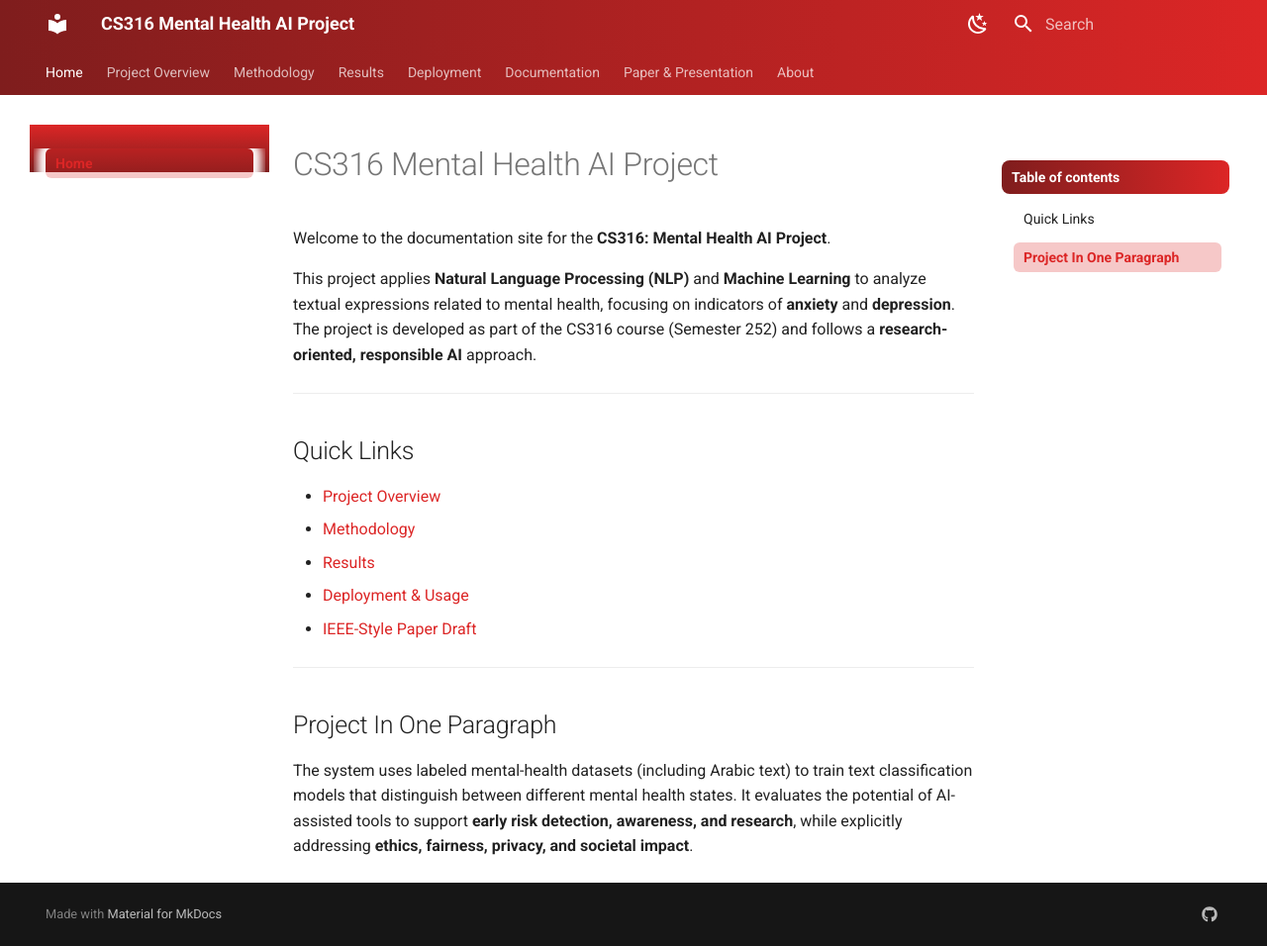
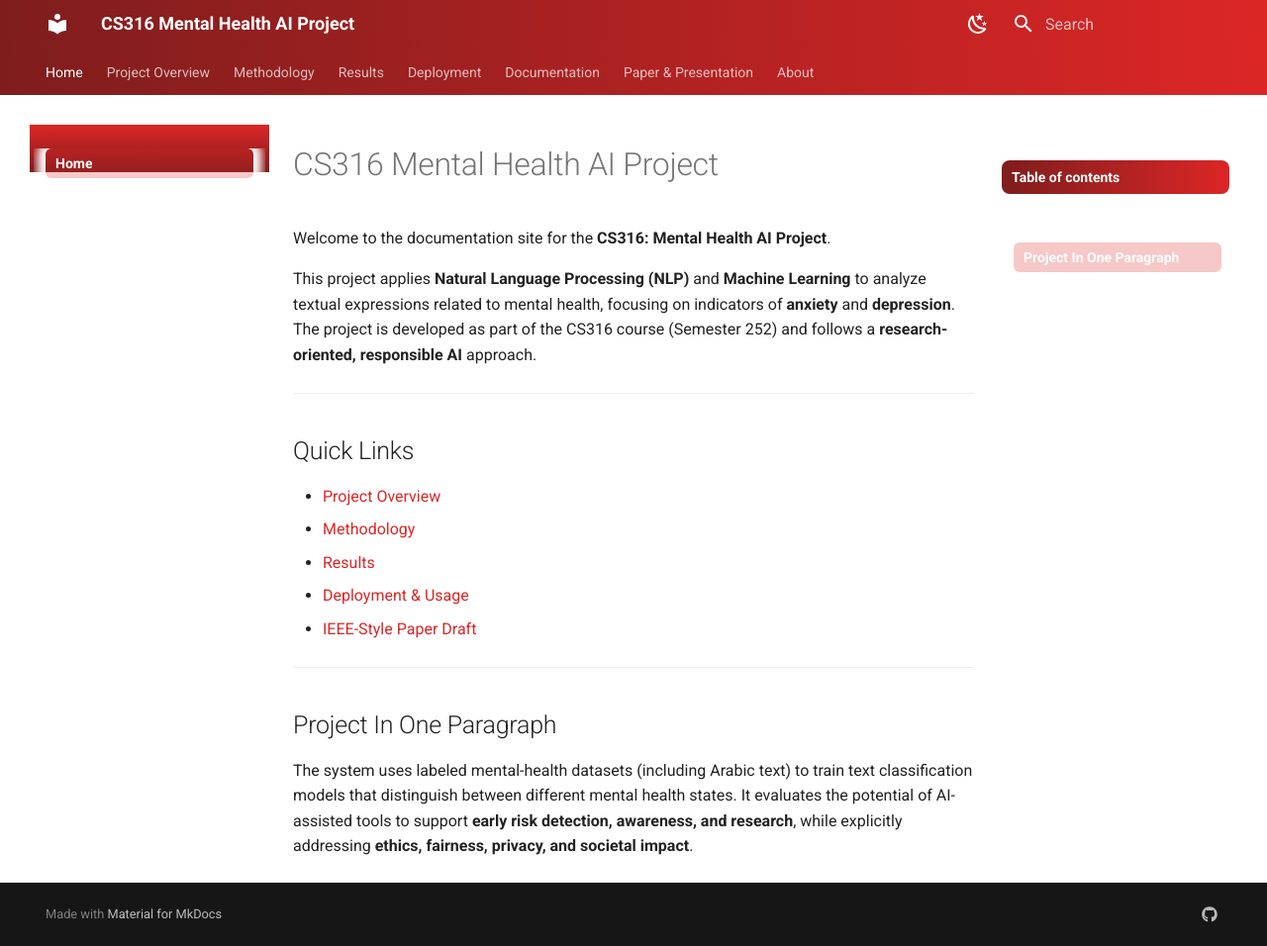
Before and after one commit to LayanAlnasser/CS316-Mental-Health-AI-Project, an MkDocs documentation site: the page built from docs/index.md, in a window 1280 px wide and 956 px high. Shown: the whole window at 99% size. Built offline with MkDocs 1.6.1 and Material for MkDocs 9.7.7, drawn with Linux system fonts in a browser that asks for light colours.

Commit message:
Update extra.css

```diff
--- a/docs/styles/extra.css
+++ b/docs/styles/extra.css
@@ -106,3 +106,24 @@
 .md-nav--secondary .md-nav__link--active * {
   color: inherit !important;
 }
+/* Light mode mobile drawer background */
+[data-md-color-scheme="default"] .md-sidebar--primary {
+  background: linear-gradient(180deg, var(--md-primary-fg-color), var(--md-primary-fg-color--dark)) !important;
+  color: #fff !important;
+}
+
+/* Light mode drawer list background */
+[data-md-color-scheme="default"] .md-nav--primary {
+  background: transparent !important;
+}
+
+/* Light mode drawer title area */
+[data-md-color-scheme="default"] .md-sidebar__header {
+  background: linear-gradient(90deg, var(--md-primary-fg-color--dark), var(--md-primary-fg-color)) !important;
+  color: #fff !important;
+}
+
+/* Light mode links */
+[data-md-color-scheme="default"] .md-nav__link {
+  color: #fff !important;
+}
```
